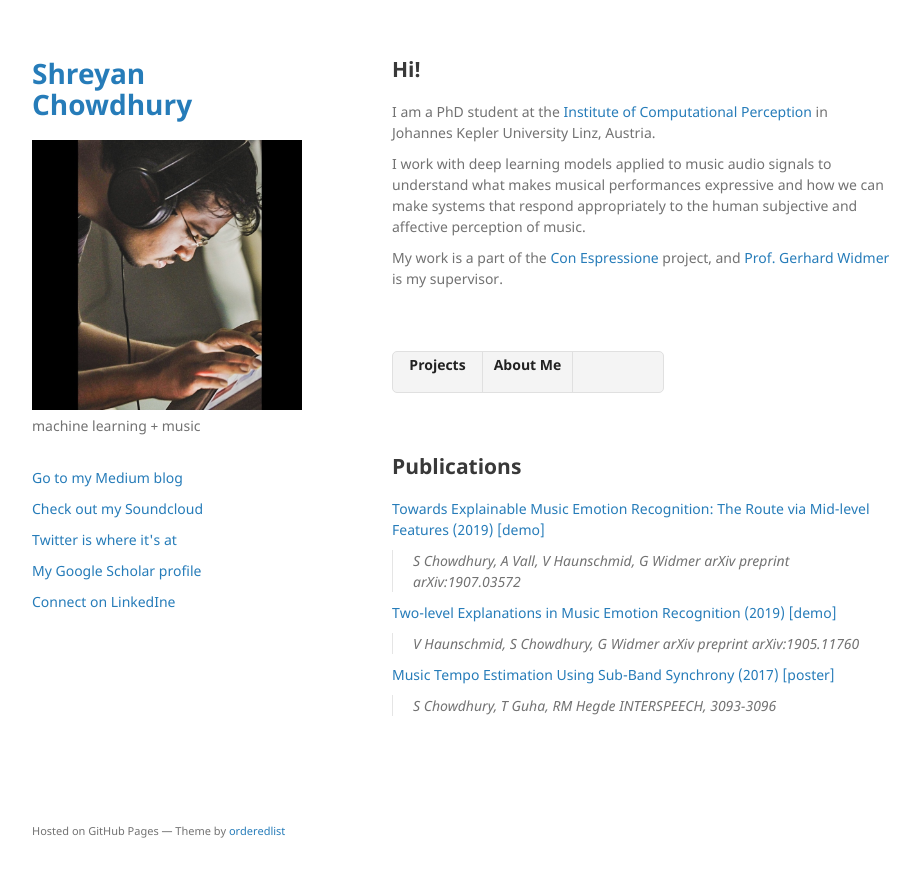
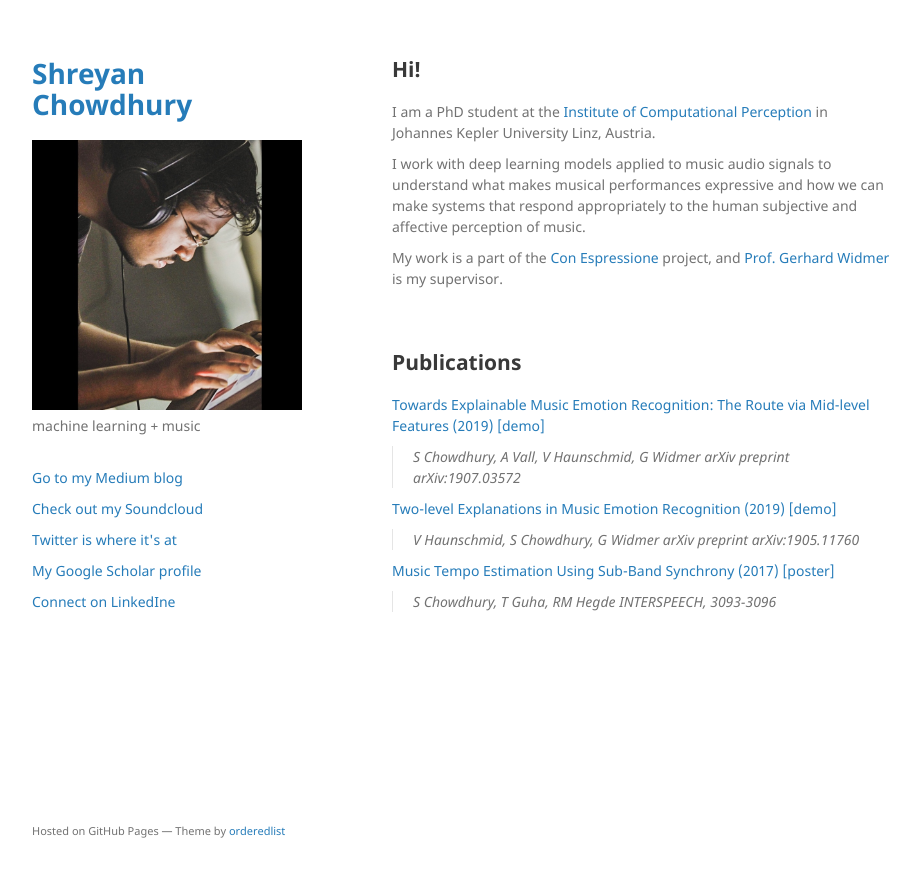
Before and after one commit to shreyanc/shreyanc.github.io, a Jekyll site: the page built from index.md, in a window 1280 px wide. Shown: the top 877 px of the page, without its empty margins (178-1098 px from the left). Built offline with Jekyll 4.4.1, drawn with Linux system fonts in a browser that asks for light colours; our own code applies the rules of GitHub Pages for plain Markdown files.

Commit message:
Update index.md

```diff
--- a/index.md
+++ b/index.md
@@ -12,12 +12,12 @@ My work is a part of the [Con Espressione](https://www.jku.at/en/institute-of-co
 
 <br><br>
 
- <ul class="downloads">
+<!-- <ul class="downloads">
   <li><a href="#"><strong>Projects</strong></a></li>
   <li><a href="#"><strong>About Me</strong></a></li>
  </ul>
 
-<br><br>
+<br><br>-->
 
 ## Publications
 
```
